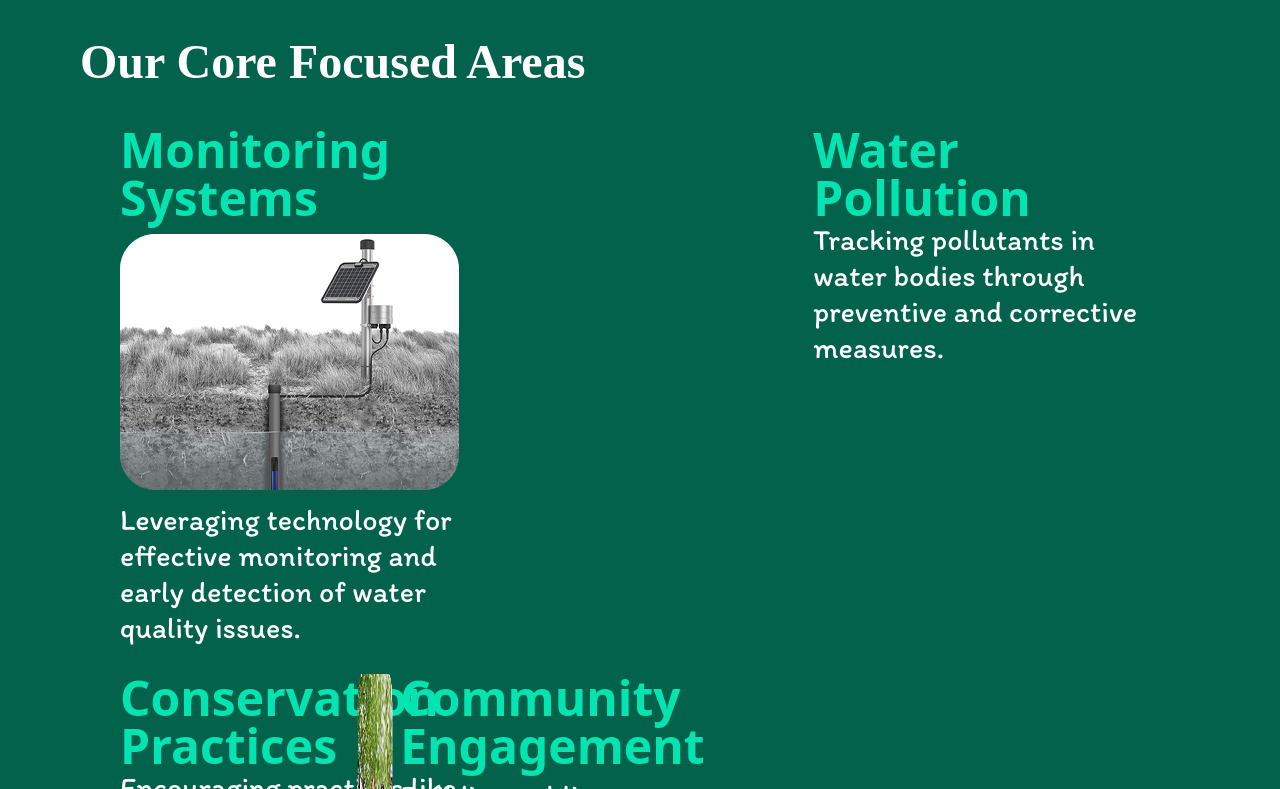
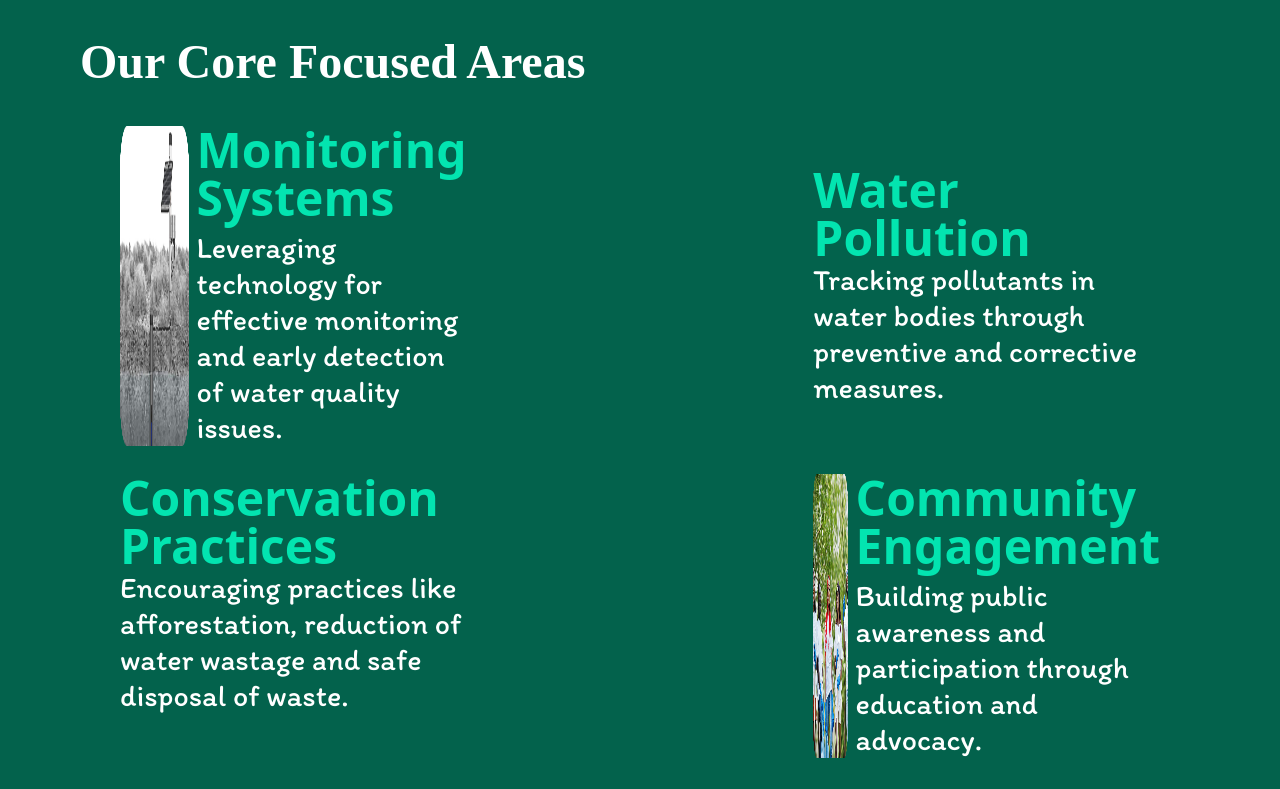
Before and after one commit to CoDedArch/wapmac, a React (Vite) app in the folder wapmac_frontend/: page / in a window 1280 px wide. Shown: the part 1851-2640 px from the top of the page. Built offline with nearby package versions, Linux system fonts and the light colour scheme; a web font is replaced by a local one.

Commit message:
modifify layout

```diff
--- a/wapmac_frontend/src/shared/presentation/coreValues.tsx
+++ b/wapmac_frontend/src/shared/presentation/coreValues.tsx
@@ -34,6 +34,12 @@ const variantsVariant1 = (index: number) => ({
     x: 0,
     transition: { duration: 1.5, delay: index * 2 + 0.2, ease: "easeOut" },
   },
+});
+
+
+const Variant3 =(index:number) => ({
+  hidden: { scale: 0.5 },
+  visible: { scale: 1, transition: { duration: 1, delay: index * 0.5 + 0.2, ease: "easeIn" } },
 });
 
 class CoreValuesComp extends Component<{}, { inView: boolean }> {
@@ -84,21 +90,29 @@ class CoreValuesComp extends Component<{}, { inView: boolean }> {
           {areas.map((area, area_index) => (
             <motion.li
               key={area_index}
-              className="flex gap-1 sm:w-1/3"
-              variants={variantsVariant1(area_index)}
+              className="flex gap-1 sm:w-1/3 "
+              variants={window.innerWidth < 640 ? variantsVariant1(area_index) : Variant3(area_index)}
               initial="hidden"
               animate={controls}
             >
               {area_index === 0 ? (
-                <div className="hidden sm:block space-y-3">
+                <div className="hidden sm:flex gap-2">
+                <div>
+                  <img
+                    src={area.image}
+                    alt="community"
+                    className="w-[60em] h-full"
+                  />
+                </div>
+                <div className="space-y-2">
                   <h1 className="span-color font-bold sm:text-5xl">
                     {area.area}
                   </h1>{" "}
-                  <img src={area.image} alt="monitor" />
                   <p className="text-white text-md font-itim sm:text-3xl">
                     {area.desc}
                   </p>
                 </div>
+              </div>
               ) : area_index === 3 ? (
                 <div className="hidden sm:flex gap-2">
                   <div>
@@ -125,7 +139,7 @@ class CoreValuesComp extends Component<{}, { inView: boolean }> {
                     0{area_index + 1}
                   </span>
                   <span className="w-25 span-bg h-[01px] mt-3 sm:hidden"></span>
-                  <div className={`${area_index === 0 ? "sm:hidden" : area_index === 3 ? "sm:hidden" : "sm:block" }`}>
+                  <div className={`${area_index === 0 ? "sm:hidden" : area_index === 3 ? "sm:hidden" : area_index == 1 ? "flex flex-col justify-center":"sm:block" }`}>
                     <h1 className="span-color font-bold sm:text-5xl ">
                       {area.area}
                     </h1>{" "}
```
